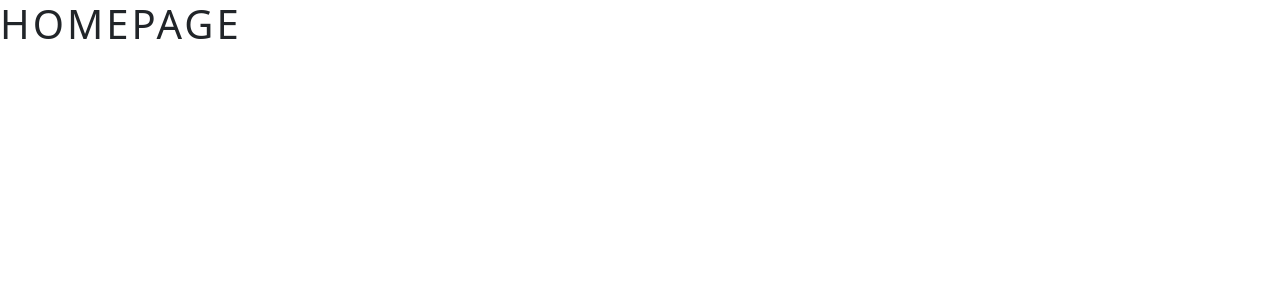
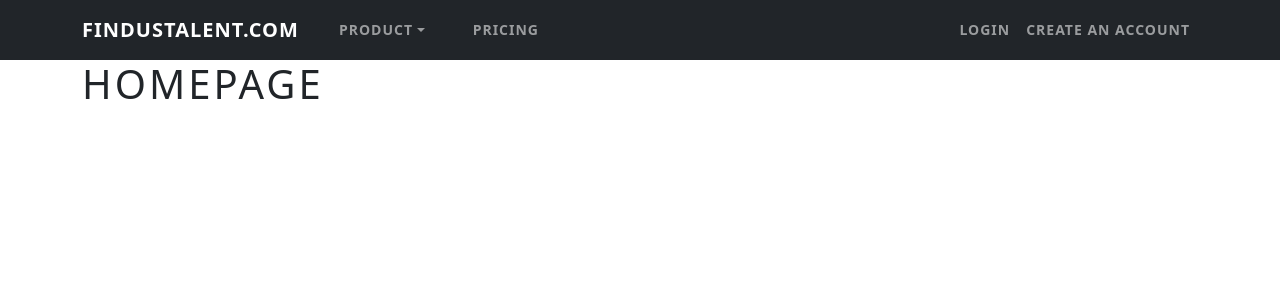
Before and after one commit to navanjani/findustalent-frontend, a React (Create React App) app: page / in a window 1280 px wide. Shown: the top 300 px of the page. Built offline with nearby package versions, Linux system fonts and the light colour scheme.

Commit message:
Adding client navbar

```diff
--- a/src/App.tsx
+++ b/src/App.tsx
@@ -3,10 +3,12 @@
 import { HOME_PAGE_ROUTE } from './config/routes';
 import HomePage from './pages/HomePage';
 import './App.scss';
+import ClientNavbar from './components/ClientNavbar';
 
 function App() {
   return (
     <div className="App">
+      <ClientNavbar />
       <Routes>
         <Route path={HOME_PAGE_ROUTE} element={<HomePage />} />
       </Routes>
--- /dev/null
+++ b/src/components/ClientNavbar/index.tsx
@@ -0,0 +1,40 @@
+import React, { FC } from 'react';
+import Container from 'react-bootstrap/Container';
+import Nav from 'react-bootstrap/Nav';
+import Navbar from 'react-bootstrap/Navbar';
+import NavDropdown from 'react-bootstrap/NavDropdown';
+import { NavLink } from 'react-router-dom';
+import { HOME_PAGE_ROUTE } from '../../config/routes';
+
+const ClientNavbar: FC = () => (
+  <Navbar collapseOnSelect expand="lg" bg="dark" variant="dark">
+    <Container>
+      <Navbar.Brand as={NavLink} to={HOME_PAGE_ROUTE}>
+        Findustalent.com
+      </Navbar.Brand>
+      <Navbar.Toggle aria-controls="responsive-navbar-nav" />
+      <Navbar.Collapse id="responsive-navbar-nav">
+        <Nav className="me-auto">
+          <NavDropdown title="Product" id="collasible-nav-dropdown">
+            <NavDropdown.Item href="#action/3.1">Action</NavDropdown.Item>
+            <NavDropdown.Item href="#action/3.2">
+              Another action
+            </NavDropdown.Item>
+            <NavDropdown.Item href="#action/3.3">Something</NavDropdown.Item>
+            <NavDropdown.Divider />
+            <NavDropdown.Item href="#action/3.4">
+              Separated link
+            </NavDropdown.Item>
+          </NavDropdown>
+          <Nav.Link href="#pricing">Pricing</Nav.Link>
+        </Nav>
+        <Nav>
+          <Nav.Link href="#deets">Login</Nav.Link>
+          <Nav.Link href="#memes">Create an account</Nav.Link>
+        </Nav>
+      </Navbar.Collapse>
+    </Container>
+  </Navbar>
+);
+
+export default ClientNavbar;
--- a/src/pages/HomePage/index.tsx
+++ b/src/pages/HomePage/index.tsx
@@ -1,5 +1,10 @@
 import React, { FC } from 'react';
+import { Container } from 'react-bootstrap';
 
-const HomePage: FC = () => <h1>Homepage</h1>;
+const HomePage: FC = () => (
+  <Container>
+    <h1>Homepage</h1>
+  </Container>
+);
 
 export default HomePage;
```
